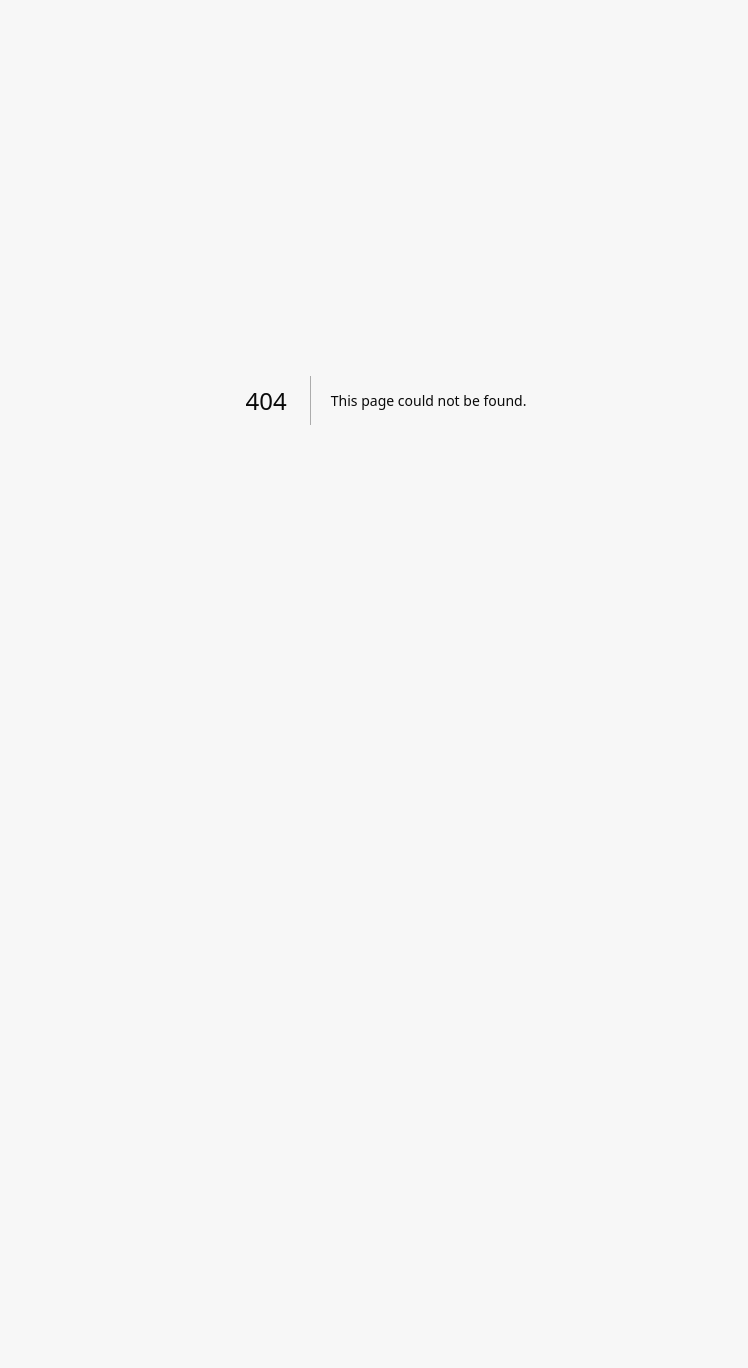
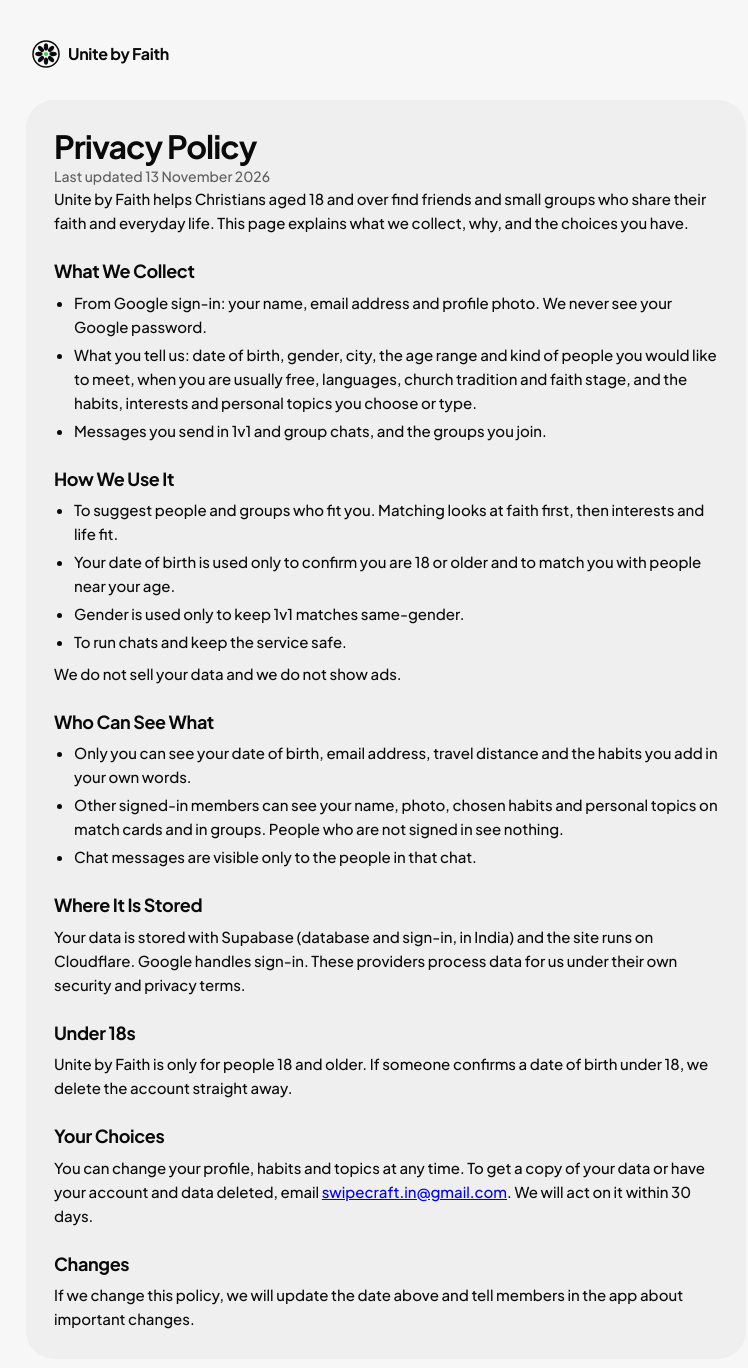
Before and after one commit to saikiran-hue/unite-by-faith, a Next.js app: page /privacy in a window 1280 px wide. Before the commit this address had no page. Shown: the top 1368 px of the page, without its empty margins (254-1002 px from the left). Before the commit the page ends 800 px from the top, so only its background shows below. Built offline with nearby package versions, Linux system fonts and the light colour scheme.

Commit message:
Live domain unite-by-faith.swipecraft.in; public Privacy Policy and Terms pages
Co-Authored-By: Claude Opus 5.5 <noreply@anthropic.com>
Claude-Session: https://claude.ai/code/session_01WQWPbZ6Titq3hsJLhkEjm1

```diff
--- a/src/app/auth/page.tsx
+++ b/src/app/auth/page.tsx
@@ -155,6 +155,9 @@ export default function AuthPage() {
             <p className="small" style={{ textAlign: 'center' }}>
               We only get your name, email and photo from Google.
             </p>
+            <p className="small" style={{ textAlign: 'center' }}>
+              <a href="/privacy">Privacy Policy</a> · <a href="/terms">Terms of Service</a>
+            </p>
           </div>
         </div>
 
--- a/src/app/globals.css
+++ b/src/app/globals.css
@@ -628,3 +628,11 @@ html:has(.ubf .ob-bar) { scroll-padding-bottom: 160px; }
 .ubf .lf-list li { min-height: 44px; display: flex; align-items: center; gap: 0; padding: 8px 12px; border-radius: 12px; font-weight: 600; font-size: 14px; cursor: pointer; }
 .ubf .lf-list li.on, .ubf .lf-list li:hover { background: var(--u-accent-tint); }
 .ubf .field[role="group"]:focus-visible, .ubf [role="radiogroup"]:focus-visible { outline: 2px solid var(--u-ring); outline-offset: 2px; border-radius: 12px; }
+
+/* Privacy Policy and Terms */
+.ubf .legal { max-width: 760px; margin: 0 auto; padding: 32px 20px 64px; }
+.ubf .legal-card { padding: 28px; line-height: 1.6; }
+.ubf .legal-card .h2 { margin: 24px 0 8px; }
+.ubf .legal-card ul { list-style: disc; padding-left: 20px; margin: 8px 0; }
+.ubf .legal-card li { margin: 4px 0; }
+.ubf .legal-card a { text-decoration: underline; }
--- /dev/null
+++ b/src/app/privacy/page.tsx
@@ -0,0 +1,60 @@
+import type { Metadata } from 'next';
+import { LegalPage } from '@/components/LegalPage';
+
+export const metadata: Metadata = { title: 'Privacy Policy' };
+
+export default function PrivacyPage() {
+  return (
+    <LegalPage title="Privacy Policy" updated="13 November 2026">
+      <p>
+        Unite by Faith helps Christians aged 18 and over find friends and small groups who share their faith and
+        everyday life. This page explains what we collect, why, and the choices you have.
+      </p>
+      <h2 className="h2">What We Collect</h2>
+      <ul>
+        <li>From Google sign-in: your name, email address and profile photo. We never see your Google password.</li>
+        <li>
+          What you tell us: date of birth, gender, city, the age range and kind of people you would like to meet, when
+          you are usually free, languages, church tradition and faith stage, and the habits, interests and personal
+          topics you choose or type.
+        </li>
+        <li>Messages you send in 1v1 and group chats, and the groups you join.</li>
+      </ul>
+      <h2 className="h2">How We Use It</h2>
+      <ul>
+        <li>To suggest people and groups who fit you. Matching looks at faith first, then interests and life fit.</li>
+        <li>Your date of birth is used only to confirm you are 18 or older and to match you with people near your age.</li>
+        <li>Gender is used only to keep 1v1 matches same-gender.</li>
+        <li>To run chats and keep the service safe.</li>
+      </ul>
+      <p>We do not sell your data and we do not show ads.</p>
+      <h2 className="h2">Who Can See What</h2>
+      <ul>
+        <li>Only you can see your date of birth, email address, travel distance and the habits you add in your own words.</li>
+        <li>
+          Other signed-in members can see your name, photo, chosen habits and personal topics on match cards and in
+          groups. People who are not signed in see nothing.
+        </li>
+        <li>Chat messages are visible only to the people in that chat.</li>
+      </ul>
+      <h2 className="h2">Where It Is Stored</h2>
+      <p>
+        Your data is stored with Supabase (database and sign-in, in India) and the site runs on Cloudflare. Google
+        handles sign-in. These providers process data for us under their own security and privacy terms.
+      </p>
+      <h2 className="h2">Under 18s</h2>
+      <p>
+        Unite by Faith is only for people 18 and older. If someone confirms a date of birth under 18, we delete the
+        account straight away.
+      </p>
+      <h2 className="h2">Your Choices</h2>
+      <p>
+        You can change your profile, habits and topics at any time. To get a copy of your data or have your account
+        and data deleted, email{' '}
+        <a href="mailto:swipecraft.in@gmail.com">swipecraft.in@gmail.com</a>. We will act on it within 30 days.
+      </p>
+      <h2 className="h2">Changes</h2>
+      <p>If we change this policy, we will update the date above and tell members in the app about important changes.</p>
+    </LegalPage>
+  );
+}
--- /dev/null
+++ b/src/components/LegalPage.tsx
@@ -0,0 +1,20 @@
+import Link from 'next/link';
+import type { ReactNode } from 'react';
+import { Rose } from '@/components/ubf';
+
+/** Plain public page for the Privacy Policy and Terms (no sign-in needed). */
+export function LegalPage({ title, updated, children }: { title: string; updated: string; children: ReactNode }) {
+  return (
+    <main className="wrap legal">
+      <Link href="/auth" className="brand" style={{ display: 'inline-flex', alignItems: 'center', gap: 8, marginBottom: 24 }}>
+        <Rose size={28} />
+        <b>Unite by Faith</b>
+      </Link>
+      <article className="card legal-card">
+        <h1 className="h1">{title}</h1>
+        <p className="sub">Last updated {updated}</p>
+        {children}
+      </article>
+    </main>
+  );
+}
--- a/src/proxy.ts
+++ b/src/proxy.ts
@@ -41,6 +41,8 @@ export async function proxy(request: NextRequest) {
   const { pathname } = request.nextUrl;
   const open =
     pathname === '/auth' ||
+    pathname === '/privacy' ||
+    pathname === '/terms' ||
     pathname.startsWith('/auth/') ||
     pathname.startsWith('/api/');
 
```
Also changed, not shown: src/app/terms/page.tsx (added, +46 -0 lines), 1 other file (tests, documents, lock files or other folders).
